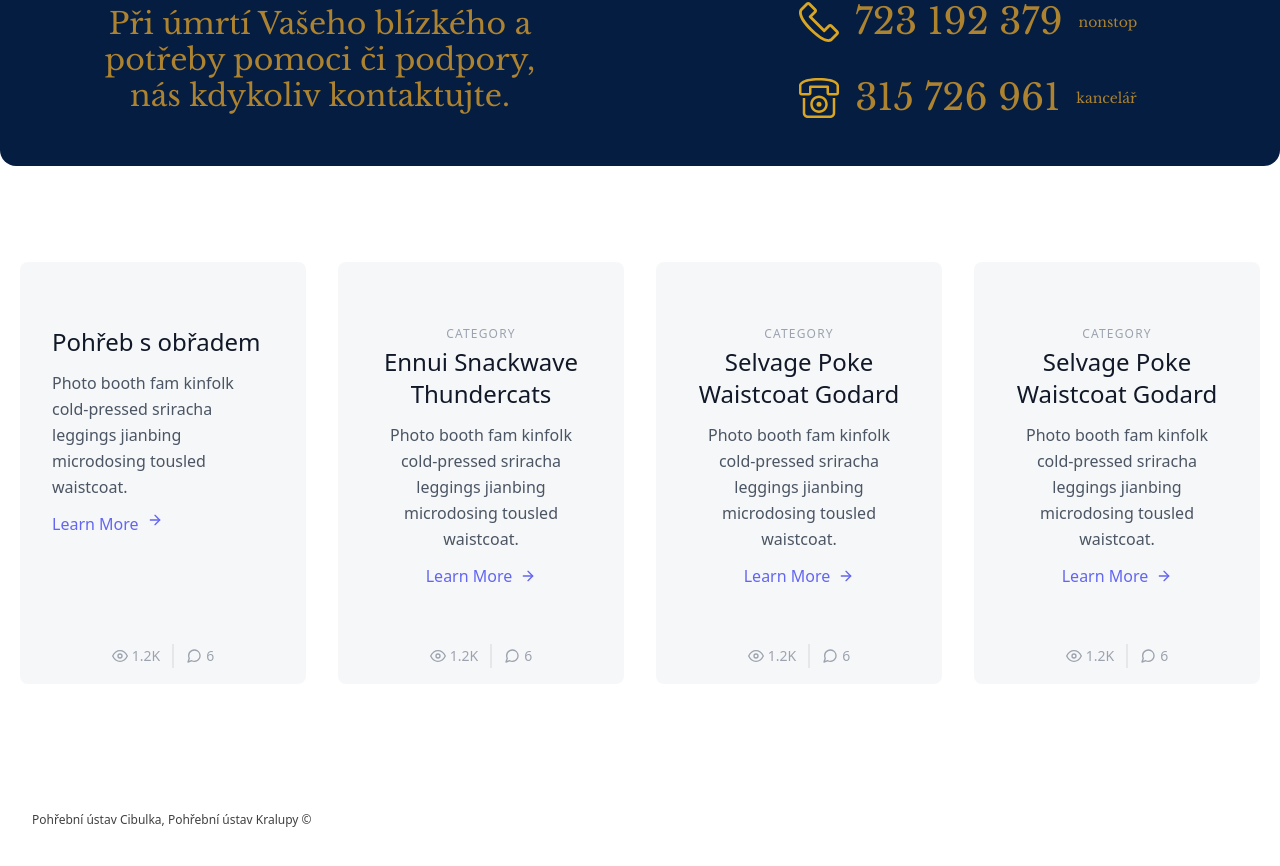
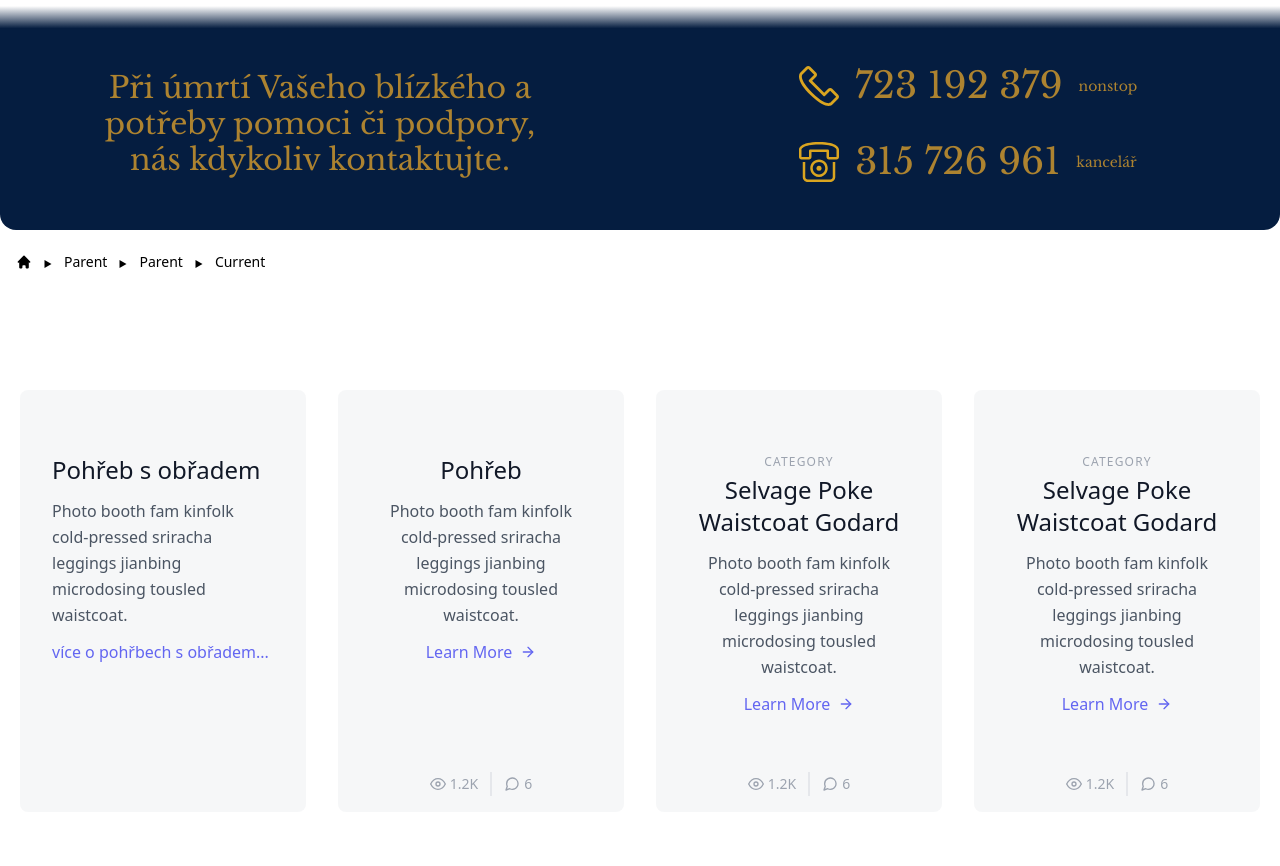
Before and after one commit to wentura/pohrebniustavkralupy.cz, a Next.js app: page /pohrby in a window 1280 px wide. Shown: the part 1098-1964 px from the top of the page. Built offline with nearby package versions, Linux system fonts and the light colour scheme; grey boxes are pictures that could not be loaded.

Commit message:
nedelni build

```diff
--- a/app/kontakt/layout.jsx
+++ b/app/kontakt/layout.jsx
@@ -1,4 +1,5 @@
 import BannerPhone from "@/components/bannerPhone";
+import Breadcrumbs from "@/components/breadcrumbs";
 import Footer from "@/components/footer";
 import Header from "@/components/header";
 import Logo from "@/components/logo";
@@ -10,6 +11,7 @@ export default function KontaktLayout({ children }) {
         <Header klass="transparent" />
         <SmallHero title="Kontakt" />
         <BannerPhone />
+        <Breadcrumbs />
         <div className="container mx-auto flex flex-wrap justify-evenly">
           <Logo klas="max-h-60 md:max-h-96 w-full md:w-1/2 lg:w-1/4" />
           <div className="w-full md:w-1/2 lg:w-1/4 my-8">{children}</div>
--- a/app/layout.js
+++ b/app/layout.js
@@ -1,5 +1,6 @@
 import BannerContact from "@/components/bannerContact";
 import BannerPhone from "@/components/bannerPhone";
+import Breadcrumbs from "@/components/breadcrumbs";
 import Footer from "@/components/footer";
 import Header from "@/components/header";
 import Hero from "@/components/hero";
@@ -17,6 +18,7 @@ export default function RootLayout({ children }) {
         <Header klass="transparent" />
         <Hero />
         <BannerPhone klas="" />
+        <Breadcrumbs />
         {children}
         <BannerContact />
         <Footer />
--- a/app/parte/layout.jsx
+++ b/app/parte/layout.jsx
@@ -1,4 +1,5 @@
 import BannerPhone from "@/components/bannerPhone";
+import Breadcrumbs from "@/components/breadcrumbs";
 import Footer from "@/components/footer";
 import Header from "@/components/header";
 import SmallHero from "@/components/smallHero";
@@ -17,6 +18,7 @@ export default function ParteLayout({ children }) {
         <Header klass="transparent" />
         <SmallHero title="Parte a smuteční oznámení" />
         <BannerPhone />
+        <Breadcrumbs />
         {children}
         <Footer />
       </body>
--- a/app/pohrby/layout.jsx
+++ b/app/pohrby/layout.jsx
@@ -1,4 +1,5 @@
 import BannerPhone from "@/components/bannerPhone";
+import Breadcrumbs from "@/components/breadcrumbs";
 import Footer from "@/components/footer";
 import Header from "@/components/header";
 import SmallHero from "@/components/smallHero";
@@ -17,6 +18,7 @@ export default function RootLayout({ children }) {
         <Header klass="transparent" />
         <SmallHero title="pohřby" />
         <BannerPhone />
+        <Breadcrumbs />
         {children}
         <Footer />
       </body>
--- a/app/pohrby/page.jsx
+++ b/app/pohrby/page.jsx
@@ -1,3 +1,5 @@
+import ADozvedetSeVic from "@/components/aDozvedetSeVic";
+
 export default function Pohrby() {
   return (
     <section className="text-gray-600 body-font">
@@ -12,61 +14,17 @@ export default function Pohrby() {
                 Photo booth fam kinfolk cold-pressed sriracha leggings jianbing
                 microdosing tousled waistcoat.
               </p>
-              <a className="text-indigo-500 inline-flex items-left">
-                Learn More
-                <svg
-                  className="w-4 h-4 ml-2"
-                  viewBox="0 0 24 24"
-                  stroke="currentColor"
-                  strokeWidth={2}
-                  fill="none"
-                  strokeLinecap="round"
-                  strokeLinejoin="round"
-                >
-                  <path d="M5 12h14" />
-                  <path d="M12 5l7 7-7 7" />
-                </svg>
-              </a>
-              <div className="text-center mt-2 leading-none flex justify-center absolute bottom-0 left-0 w-full py-4">
-                <span className="text-gray-400 mr-3 inline-flex items-center leading-none text-sm pr-3 py-1 border-r-2 border-gray-200">
-                  <svg
-                    className="w-4 h-4 mr-1"
-                    stroke="currentColor"
-                    strokeWidth={2}
-                    fill="none"
-                    strokeLinecap="round"
-                    strokeLinejoin="round"
-                    viewBox="0 0 24 24"
-                  >
-                    <path d="M1 12s4-8 11-8 11 8 11 8-4 8-11 8-11-8-11-8z" />
-                    <circle cx={12} cy={12} r={3} />
-                  </svg>
-                  1.2K
-                </span>
-                <span className="text-gray-400 inline-flex items-center leading-none text-sm">
-                  <svg
-                    className="w-4 h-4 mr-1"
-                    stroke="currentColor"
-                    strokeWidth={2}
-                    fill="none"
-                    strokeLinecap="round"
-                    strokeLinejoin="round"
-                    viewBox="0 0 24 24"
-                  >
-                    <path d="M21 11.5a8.38 8.38 0 01-.9 3.8 8.5 8.5 0 01-7.6 4.7 8.38 8.38 0 01-3.8-.9L3 21l1.9-5.7a8.38 8.38 0 01-.9-3.8 8.5 8.5 0 014.7-7.6 8.38 8.38 0 013.8-.9h.5a8.48 8.48 0 018 8v.5z" />
-                  </svg>
-                  6
-                </span>
-              </div>
+              <ADozvedetSeVic
+                title="více o pohřbech s obřadem..."
+                href="parte"
+              />
             </div>
           </div>
           <div className="p-4 lg:w-1/4">
             <div className="h-full bg-gray-100 bg-opacity-75 px-8 pt-16 pb-24 rounded-lg overflow-hidden text-center relative">
-              <h2 className="tracking-widest text-xs title-font font-medium text-gray-400 mb-1">
-                CATEGORY
-              </h2>
+
               <h1 className="title-font sm:text-2xl text-xl font-medium text-gray-900 mb-3">
-                Ennui Snackwave Thundercats
+                Pohřeb
               </h1>
               <p className="leading-relaxed mb-3">
                 Photo booth fam kinfolk cold-pressed sriracha leggings jianbing
--- /dev/null
+++ b/components/aDozvedetSeVic.jsx
@@ -0,0 +1,9 @@
+export default function ADozvedetSeVic({ ...props }) {
+  let title = props.title;
+  let href = props.href;
+  return (
+    <a className="text-indigo-500 inline-flex items-left" href={href}>
+      {title}
+    </a>
+  );
+}
--- /dev/null
+++ b/components/breadcrumbs.jsx
@@ -0,0 +1,79 @@
+export default function Breadcrumbs() {
+  return (
+    <nav aria-label="breadcrumb" className="w-full p-4 text-sm">
+      <ol className="flex h-8 space-x-2">
+        <li className="flex items-center">
+          <a
+            rel="noopener noreferrer"
+            href="#"
+            title="Back to homepage"
+            className="hover:underline"
+          >
+            <svg
+              xmlns="http://www.w3.org/2000/svg"
+              viewBox="0 0 20 20"
+              fill="currentColor"
+              className="w-5 h-5 pr-1 dark:text-gray-400"
+            >
+              <path d="M10.707 2.293a1 1 0 00-1.414 0l-7 7a1 1 0 001.414 1.414L4 10.414V17a1 1 0 001 1h2a1 1 0 001-1v-2a1 1 0 011-1h2a1 1 0 011 1v2a1 1 0 001 1h2a1 1 0 001-1v-6.586l.293.293a1 1 0 001.414-1.414l-7-7z"></path>
+            </svg>
+          </a>
+        </li>
+        <li className="flex items-center space-x-2">
+          <svg
+            xmlns="http://www.w3.org/2000/svg"
+            viewBox="0 0 32 32"
+            aria-hidden="true"
+            fill="currentColor"
+            className="w-2 h-2 mt-1 transform rotate-90 fill-current dark:text-gray-600"
+          >
+            <path d="M32 30.031h-32l16-28.061z"></path>
+          </svg>
+          <a
+            rel="noopener noreferrer"
+            href="#"
+            className="flex items-center px-1 capitalize hover:underline"
+          >
+            Parent
+          </a>
+        </li>
+        <li className="flex items-center space-x-2">
+          <svg
+            xmlns="http://www.w3.org/2000/svg"
+            viewBox="0 0 32 32"
+            aria-hidden="true"
+            fill="currentColor"
+            className="w-2 h-2 mt-1 transform rotate-90 fill-current dark:text-gray-600"
+          >
+            <path d="M32 30.031h-32l16-28.061z"></path>
+          </svg>
+          <a
+            rel="noopener noreferrer"
+            href="#"
+            className="flex items-center px-1 capitalize hover:underline"
+          >
+            Parent
+          </a>
+        </li>
+        <li className="flex items-center space-x-2">
+          <svg
+            xmlns="http://www.w3.org/2000/svg"
+            viewBox="0 0 32 32"
+            aria-hidden="true"
+            fill="currentColor"
+            className="w-2 h-2 mt-1 transform rotate-90 fill-current dark:text-gray-600"
+          >
+            <path d="M32 30.031h-32l16-28.061z"></path>
+          </svg>
+          <a
+            rel="noopener noreferrer"
+            href="#"
+            className="flex items-center px-1 capitalize hover:underline hover:no-underline cursor-default"
+          >
+            Current
+          </a>
+        </li>
+      </ol>
+    </nav>
+  );
+}
```
